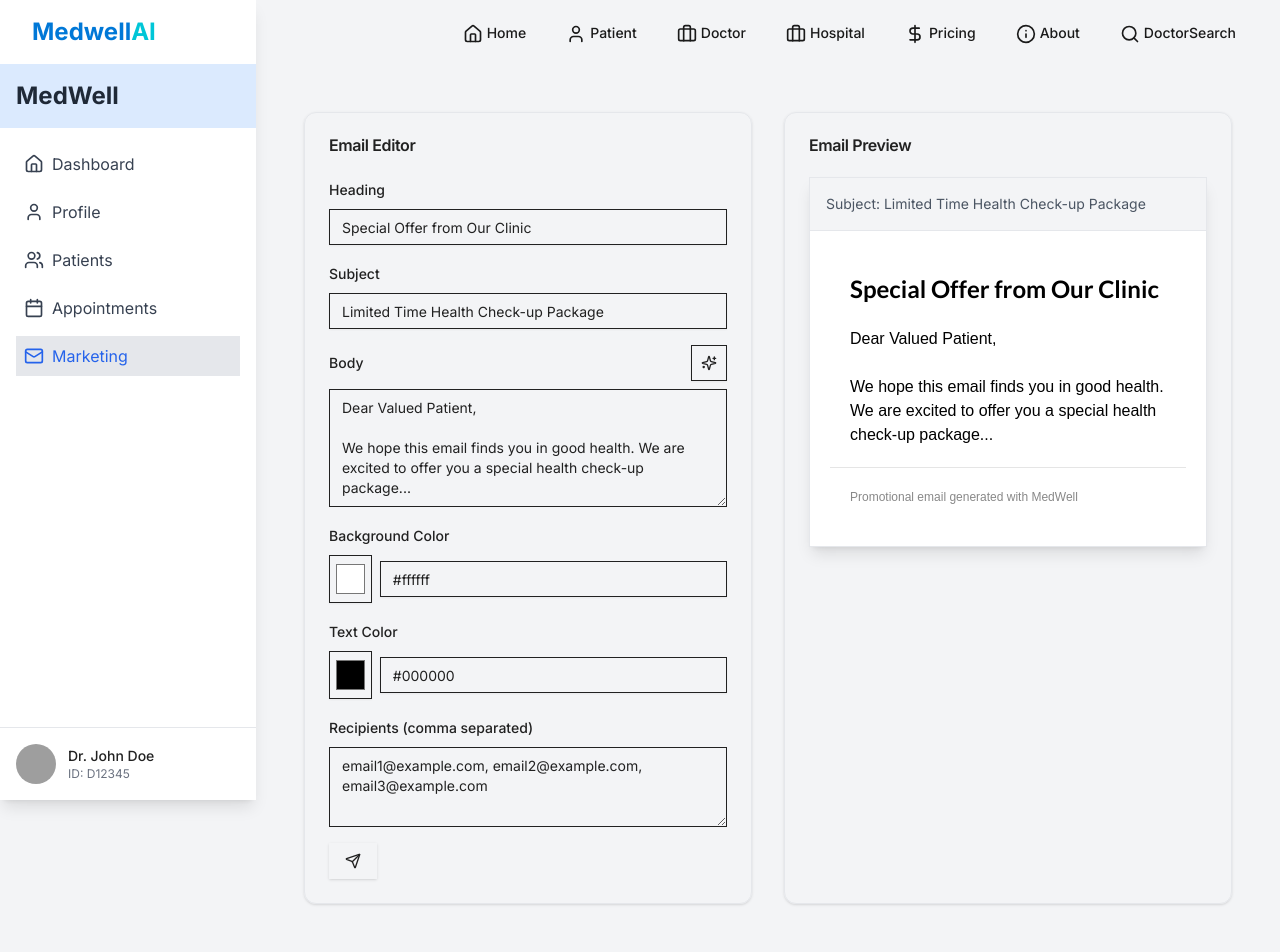
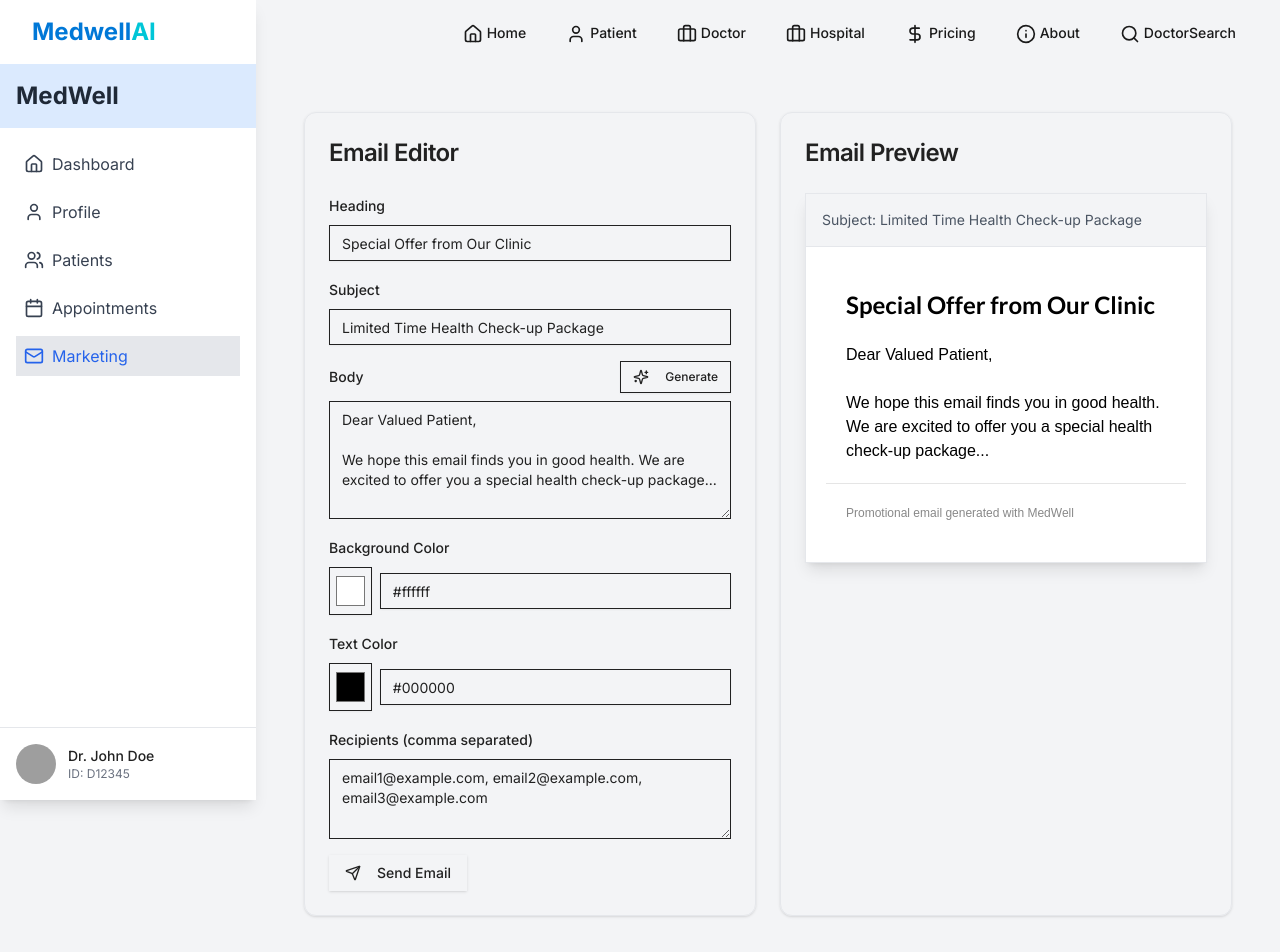
Before and after one commit to vnrr2023/Medwell-Frontend-2, a Next.js app: page /doctor/marketing in a window 1280 px wide. Shown: the top 952 px of the page. Built offline with nearby package versions, Linux system fonts and the light colour scheme; grey boxes are pictures that could not be loaded.

Commit message:
urls and marketing

```diff
--- a/src/app/doctor/marketing/page.tsx
+++ b/src/app/doctor/marketing/page.tsx
@@ -44,39 +44,44 @@ export default function Page() {
   `
 
   const handleSendEmail = async () => {
-    const recipientList = recipients.split(",").map((email) => email.trim()).filter((email) => email !== "")
-    const API_DATA ={
-        "html":`${emailHTML}`,
-        "subject":subject,
-        "emails":recipientList
+    const recipientList = recipients
+      .split(",")
+      .map((email) => email.trim())
+      .filter((email) => email !== "")
+    const API_DATA = {
+      html: `${emailHTML}`,
+      subject: subject,
+      emails: recipientList,
     }
 
     const response = await DaddyAPI.sendMarketingEmail(API_DATA)
     console.log(response.data)
   }
+
   const generateBodyText = async () => {
-    setIsGenerating(true);
-    setBody("");
+    setIsGenerating(true)
+    setBody("")
 
-    const response = await DaddyAPI.genEmailBody({ heading, subject });
-    const splitData = response.data.body.split(" ");
+    const response = await DaddyAPI.genEmailBody({ heading, subject })
+    const splitData = response.data.body.split(" ")
 
-    splitData.forEach((data:any, index:any) => {
+    splitData.forEach((data: any, index: any) => {
       setTimeout(() => {
-        setBody(prevBody => prevBody + " " + data);
+        setBody((prevBody) => prevBody + " " + data)
 
         if (index === splitData.length - 1) {
-          setIsGenerating(false);
+          setIsGenerating(false)
         }
-      }, index * 100);
-    });
-  };
+      }, index * 100)
+    })
+  }
+
   return (
-    <div className="flex flex-col md:flex-row gap-8 p-6">
-      <div className="w-full md:w-1/2 space-y-4">
+    <div className="flex flex-col lg:flex-row gap-6 p-4 sm:p-6">
+      <div className="w-full lg:w-1/2 space-y-6">
         <Card>
           <CardHeader>
-            <CardTitle>Email Editor</CardTitle>
+            <CardTitle className="text-xl sm:text-2xl">Email Editor</CardTitle>
           </CardHeader>
           <CardContent className="space-y-4">
             <div className="space-y-2">
@@ -88,13 +93,14 @@ export default function Page() {
               <Input id="subject" placeholder="Subject" value={subject} onChange={(e) => setSubject(e.target.value)} />
             </div>
             <div className="space-y-2">
-              <Label htmlFor="body" className="flex items-center justify-between">
-                Body
+              <div className="flex items-center justify-between">
+                <Label htmlFor="body">Body</Label>
                 <TooltipProvider>
                   <Tooltip>
                     <TooltipTrigger asChild>
-                      <Button variant="outline" size="icon" onClick={generateBodyText} disabled={isGenerating}>
-                        <Sparkles className="h-4 w-4" />
+                      <Button variant="outline" size="sm" onClick={generateBodyText} disabled={isGenerating}>
+                        <Sparkles className="h-4 w-4 mr-2" />
+                        Generate
                       </Button>
                     </TooltipTrigger>
                     <TooltipContent>
@@ -102,7 +108,7 @@ export default function Page() {
                     </TooltipContent>
                   </Tooltip>
                 </TooltipProvider>
-              </Label>
+              </div>
               <Textarea id="body" placeholder="Body" value={body} onChange={(e) => setBody(e.target.value)} rows={5} />
             </div>
             <div className="space-y-2">
@@ -146,14 +152,17 @@ export default function Page() {
                 rows={3}
               />
             </div>
-            <Button onClick={handleSendEmail}><Send/></Button>
+            <Button onClick={handleSendEmail} className="w-full sm:w-auto">
+              <Send className="mr-2 h-4 w-4" />
+              Send Email
+            </Button>
           </CardContent>
         </Card>
       </div>
-      <div className="w-full md:w-1/2">
+      <div className="w-full lg:w-1/2">
         <Card className="h-full">
           <CardHeader>
-            <CardTitle>Email Preview</CardTitle>
+            <CardTitle className="text-xl sm:text-2xl">Email Preview</CardTitle>
           </CardHeader>
           <CardContent>
             <div className="border rounded-lg overflow-hidden shadow-lg">
@@ -163,7 +172,7 @@ export default function Page() {
               <div
                 dangerouslySetInnerHTML={{ __html: emailHTML }}
                 className="w-full overflow-auto"
-                style={{ maxHeight: "calc(100vh - 400px)" }}
+                style={{ maxHeight: "calc(100vh - 400px)", minHeight: "300px" }}
               />
             </div>
           </CardContent>
--- a/src/services/api.ts
+++ b/src/services/api.ts
@@ -2,7 +2,7 @@ import axios from "axios"
 // export const ngrok_url = "http://localhost:3000/api"
 export const ngrok_url = "https://084f-2402-3a80-166a-df3a-65ad-a0fe-41d4-96ff.ngrok-free.app" //main server
 export const ngrok_url2 = "https://033b-2402-3a80-166a-df3a-65ad-a0fe-41d4-96ff.ngrok-free.app"//chatbot server
-export const ngrok_url3 = "https://033b-2402-3a80-166a-df3a-65ad-a0fe-41d4-96ff.ngrok-free.app"//marketing appointment server
+export const ngrok_url3 = "https://b1ec-2402-3a80-166a-df3a-65ad-a0fe-41d4-96ff.ngrok-free.app"//marketing appointment server
 const api = axios.create({
   baseURL: `${ngrok_url}/`,
 })
@@ -14,9 +14,9 @@ const api3 = axios.create({
 })
 
 
-// const Token = typeof window !== 'undefined' ? localStorage.getItem("Token") : null
+const Token = typeof window !== 'undefined' ? localStorage.getItem("Token") : null
 
-export const Token="1234"
+// export const Token="1234"
 console.log(Token)
 // const Token = LocalStorageAccess()
 
@@ -215,14 +215,14 @@ doctorSearchQuery: (data:any) =>
 
     //marketing apis
     sendMarketingEmail: (data:any) =>
-      api3.post("/marketing/market_services",data,{
+      api3.post("/marketting/market_services",data,{
         headers: {
           Authorization: `Bearer ${Token}`,
           "Content-Type": "application/json",
         },
       }),
     genEmailBody: (data:any) =>
-      api3.post("/marketing/generate_mail_body",data,{
+      api3.post("/marketting/generate_mail_body",data,{
         headers: {
           Authorization: `Bearer ${Token}`,
           "Content-Type": "application/json",
--- a/src/services/useAuth.ts
+++ b/src/services/useAuth.ts
@@ -1,7 +1,7 @@
 import { useState } from "react"
 import { useRouter } from "next/navigation"
 
-export const API_URL = "https://19b6-43-231-238-206.ngrok-free.app"
+export const API_URL = "https://084f-2402-3a80-166a-df3a-65ad-a0fe-41d4-96ff.ngrok-free.app"
 
 export const useAuth = () => {
   const [errorMessage, setErrorMessage] = useState("")
```
